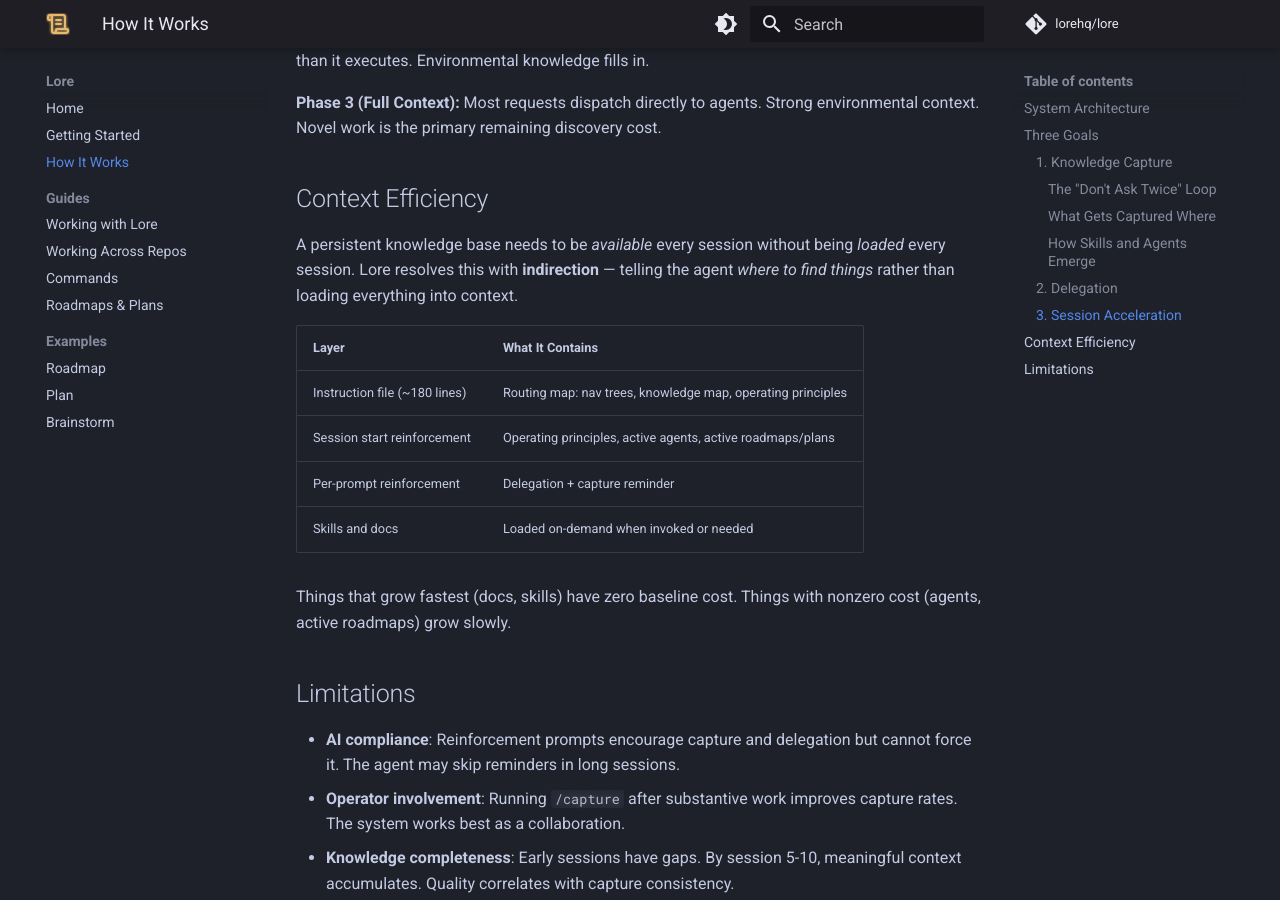
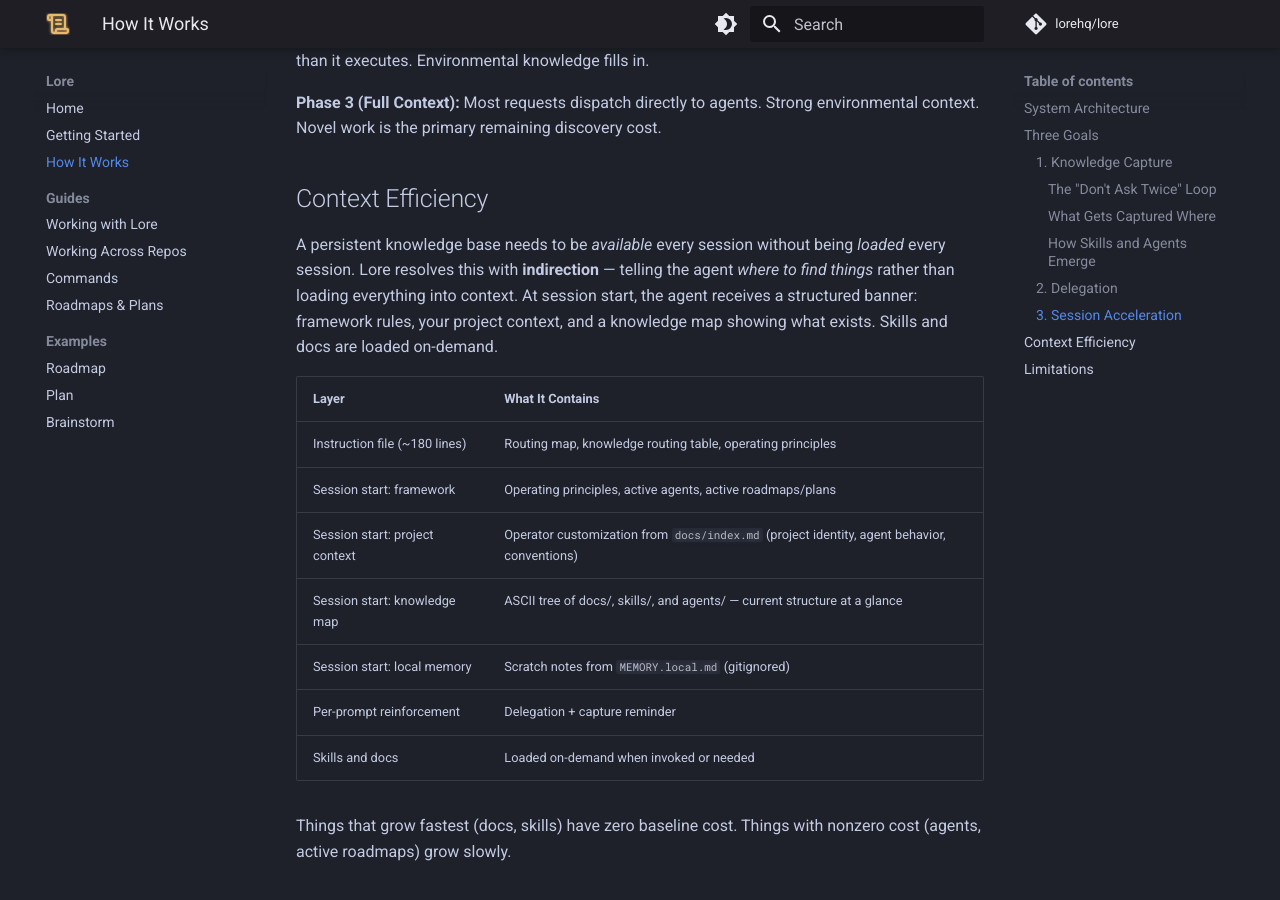
Before and after one commit to lorehq/lore-docs, an MkDocs documentation site: the page built from docs/how-it-works.md, in a window 1280 px wide and 900 px high, scrolled down 7030 px. Built offline with MkDocs 1.6.1 and Material for MkDocs 9.7.7, drawn with Linux system fonts in a browser that asks for light colours; comment, search, counter and statistics services are not loaded.

Commit message:
Document knowledge map and operator context features
Getting Started: add project context customization section, update
file tree annotation for docs/index.md
How It Works: expand context efficiency table with knowledge map,
project context, and local memory layers

Co-Authored-By: Claude Opus 4.6 <noreply@anthropic.com>

```diff
--- a/docs/how-it-works.md
+++ b/docs/how-it-works.md
@@ -157,12 +157,15 @@ flowchart TB
 
 ## Context Efficiency
 
-A persistent knowledge base needs to be *available* every session without being *loaded* every session. Lore resolves this with **indirection** — telling the agent *where to find things* rather than loading everything into context.
+A persistent knowledge base needs to be *available* every session without being *loaded* every session. Lore resolves this with **indirection** — telling the agent *where to find things* rather than loading everything into context. At session start, the agent receives a structured banner: framework rules, your project context, and a knowledge map showing what exists. Skills and docs are loaded on-demand.
 
 | Layer | What It Contains |
 |-------|------------------|
-| Instruction file (~180 lines) | Routing map: nav trees, knowledge map, operating principles |
-| Session start reinforcement | Operating principles, active agents, active roadmaps/plans |
+| Instruction file (~180 lines) | Routing map, knowledge routing table, operating principles |
+| Session start: framework | Operating principles, active agents, active roadmaps/plans |
+| Session start: project context | Operator customization from `docs/index.md` (project identity, agent behavior, conventions) |
+| Session start: knowledge map | ASCII tree of docs/, skills/, and agents/ — current structure at a glance |
+| Session start: local memory | Scratch notes from `MEMORY.local.md` (gitignored) |
 | Per-prompt reinforcement | Delegation + capture reminder |
 | Skills and docs | Loaded on-demand when invoked or needed |
 
```
Also changed, not shown: docs/getting-started.md (+11 -1 lines).
